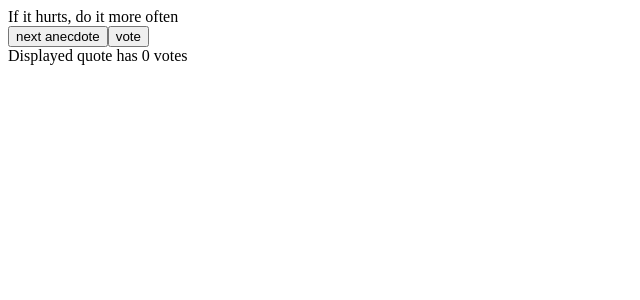
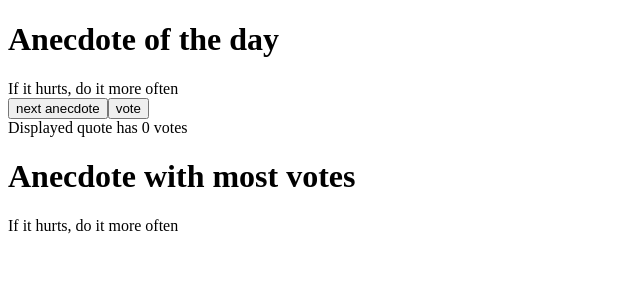
Before and after one commit to pjonczyk/fso, a React (Create React App) app in the folder part1/: page / in a window 1280 px wide. Shown: the top 300 px of the page, without its empty margins (0-640 px from the left). Built offline with nearby package versions, Linux system fonts and the light colour scheme.

Commit message:
implemented 1.14

```diff
--- a/part1/src/App.js
+++ b/part1/src/App.js
@@ -31,10 +31,14 @@
 
   return (
     <div>
+      <h1>Anecdote of the day</h1>
       <div>{anecdotes[selected]}</div>
       <Button handleClick={chooseRandomQuote} text="next anecdote" />
-      <Button handleClick={upvoteQuote} text="vote" />
+      <Button handleClick={upvoteQuote
+      } text="vote" />
       <div>Displayed quote has {votes[selected]} votes</div>
+      <h1>Anecdote with most votes</h1>
+      <div>{anecdotes[votes.indexOf(Math.max(...votes))]}</div>
     </div>
   )
 }
```
